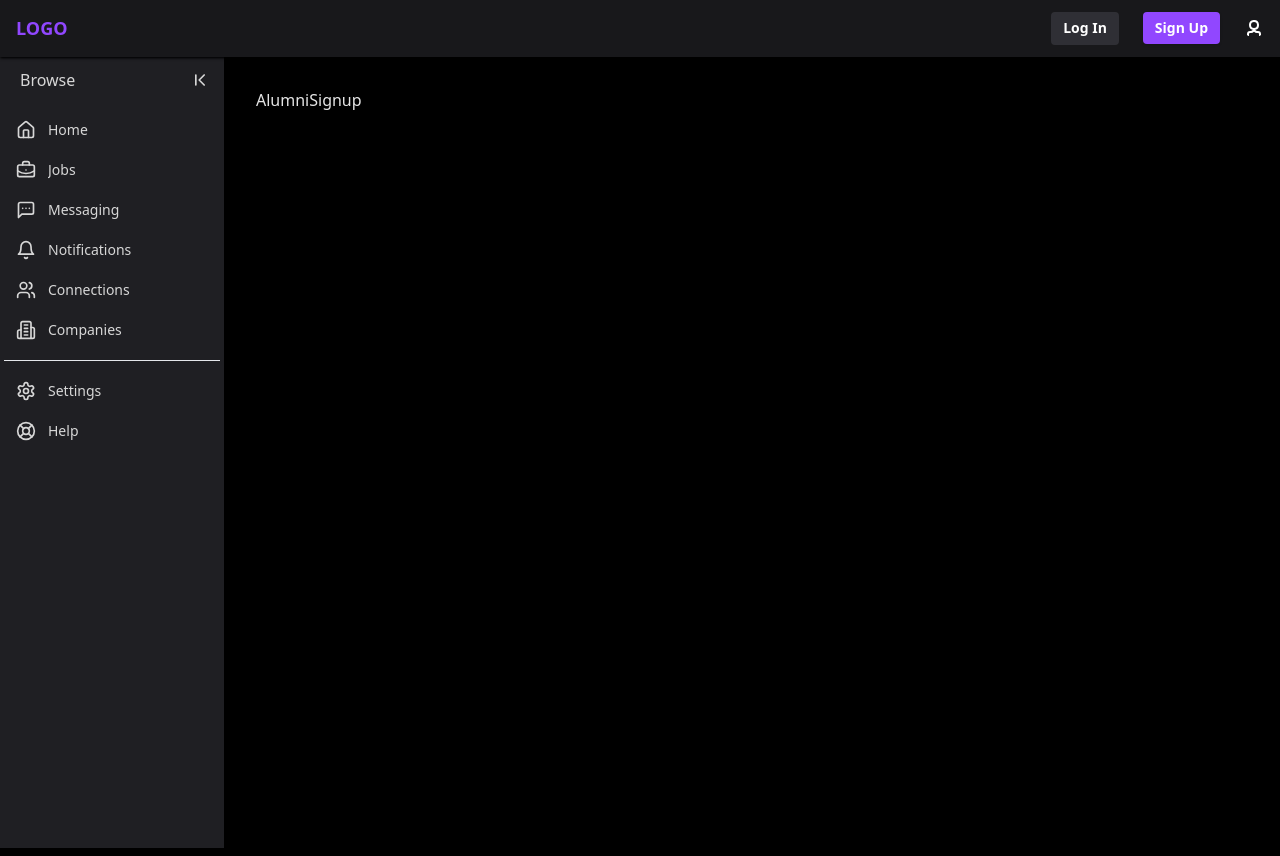
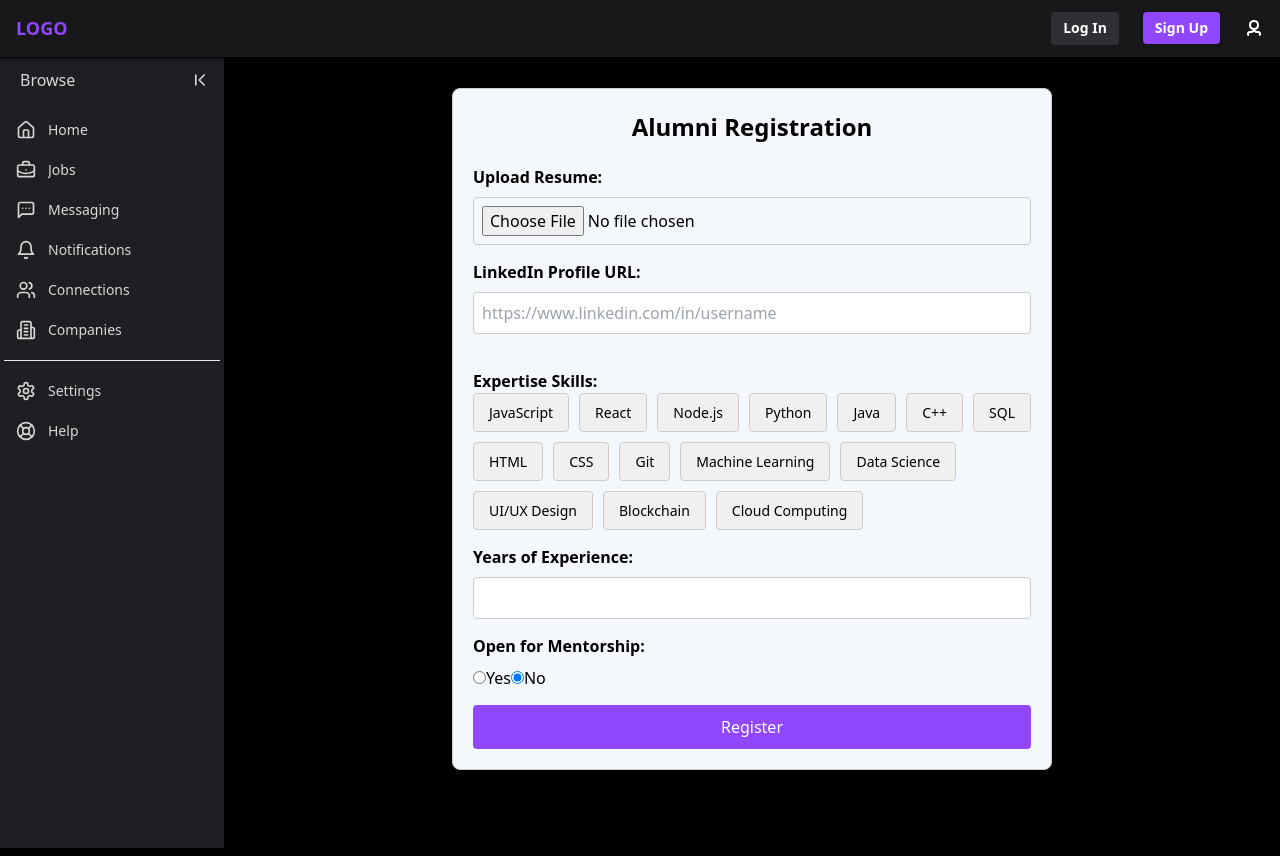
Before and after one commit to sujnankumar/hack-night, a React (Vite) app: page /signup/alumni in a window 1280 px wide. Built offline with nearby package versions, Linux system fonts and the light colour scheme.

Commit message:
added alumni regestration form

```diff
--- a/src/components/Auth/AlumniSignup.jsx
+++ b/src/components/Auth/AlumniSignup.jsx
@@ -1,6 +1,198 @@
+import React, { useState } from 'react';
+import styles from './AlumniSignup.module.css'; // Assuming you have a CSS module for styling
+
+// Sample skill options
+const skillsOptions = [
+  'JavaScript', 'React', 'Node.js', 'Python', 'Java', 'C++', 'SQL', 'HTML', 'CSS', 'Git', 'Machine Learning', 'Data Science', 'UI/UX Design', 'Blockchain', 'Cloud Computing'
+];
+
 const AlumniSignup = () => {
+  const [formData, setFormData] = useState({
+    resume: null,
+    linkedin: '',
+    selectedSkills: [],
+    experience: '',
+    openForMentorship: 'No', // Default is "No"
+  });
+
+  const [error, setError] = useState('');
+  const [success, setSuccess] = useState('');
+
+  const handleFileChange = (e) => {
+    setFormData({
+      ...formData,
+      resume: e.target.files[0],
+    });
+  };
+
+  const handleLinkedInChange = (e) => {
+    setFormData({
+      ...formData,
+      linkedin: e.target.value,
+    });
+  };
+
+  const handleSkillToggle = (skill) => {
+    setFormData((prevData) => {
+      const newSkills = prevData.selectedSkills.includes(skill)
+        ? prevData.selectedSkills.filter((s) => s !== skill)
+        : [...prevData.selectedSkills, skill];
+
+      return { ...prevData, selectedSkills: newSkills };
+    });
+  };
+
+  const handleExperienceChange = (e) => {
+    setFormData({
+      ...formData,
+      experience: e.target.value,
+    });
+  };
+
+  const handleMentorshipChange = (e) => {
+    setFormData({
+      ...formData,
+      openForMentorship: e.target.value,
+    });
+  };
+
+  const handleSubmit = (e) => {
+    e.preventDefault();
+
+    // Simple validation
+    if (!formData.resume) {
+      setError('Resume is required');
+      return;
+    }
+
+    if (!formData.linkedin) {
+      setError('LinkedIn profile URL is required');
+      return;
+    }
+
+    if (!/^https?:\/\/(?:www\.)?linkedin\.com\/in\/[a-zA-Z0-9-]+(?:\/|$)/.test(formData.linkedin)) {
+      setError('Please enter a valid LinkedIn URL');
+      return;
+    }
+
+    if (!formData.experience || isNaN(formData.experience) || formData.experience <= 0) {
+      setError('Please enter a valid number of years of experience');
+      return;
+    }
+
+    // Successful form submission
+    setError('');
+    setSuccess('Registration successful!');
+    console.log('Form data submitted:', formData);
+
+    // Reset form
+    setFormData({
+      resume: null,
+      linkedin: '',
+      selectedSkills: [],
+      experience: '',
+      openForMentorship: 'No',
+    });
+  };
+
   return (
-    <div>AlumniSignup</div>
-  )
-}
-export default AlumniSignup
+    <div className={styles.registrationForm}>
+      <h2 className={styles.heading}>Alumni Registration</h2>
+      {error && <p className={styles.error}>{error}</p>}
+      {success && <p className={styles.success}>{success}</p>}
+
+      <form onSubmit={handleSubmit} className={styles.form}>
+        {/* Resume Upload */}
+        <div className={styles.formGroup}>
+          <label className={styles.label} htmlFor="resume">Upload Resume:</label>
+          <input
+            type="file"
+            id="resume"
+            name="resume"
+            onChange={handleFileChange}
+            required
+            className={styles.input}
+          />
+        </div>
+
+        {/* LinkedIn Profile URL */}
+        <div className={styles.formGroup}>
+          <label className={styles.label} htmlFor="linkedin">LinkedIn Profile URL:</label>
+          <input
+            type="url"
+            id="linkedin"
+            name="linkedin"
+            value={formData.linkedin}
+            onChange={handleLinkedInChange}
+            required
+            placeholder="https://www.linkedin.com/in/username"
+            className={styles.input}
+          />
+        </div>
+
+        {/* Expertise Skills (Buttons) */}
+        <div className={styles.skillsSection}>
+          <label className={styles.label}>Expertise Skills:</label>
+          <div className={styles.skillsButtons}>
+            {skillsOptions.map((skill) => (
+              <button
+                key={skill}
+                type="button"
+                onClick={() => handleSkillToggle(skill)}
+                className={`${styles.skillButton} ${formData.selectedSkills.includes(skill) ? styles.selected : ''}`}
+              >
+                {skill}
+              </button>
+            ))}
+          </div>
+        </div>
+
+        {/* Experience Input */}
+        <div className={styles.formGroup}>
+          <label className={styles.label} htmlFor="experience">Years of Experience:</label>
+          <input
+            type="number"
+            id="experience"
+            name="experience"
+            value={formData.experience}
+            onChange={handleExperienceChange}
+            required
+            min="1"
+            className={styles.input}
+          />
+        </div>
+
+        {/* Open for Mentorship (Radio Buttons) */}
+        <div className={styles.formGroup}>
+          <label className={styles.label}>Open for Mentorship:</label>
+          <div>
+            <label>
+              <input
+                type="radio"
+                name="openForMentorship"
+                value="Yes"
+                checked={formData.openForMentorship === 'Yes'}
+                onChange={handleMentorshipChange}
+              />
+              Yes
+            </label>
+            <label>
+              <input
+                type="radio"
+                name="openForMentorship"
+                value="No"
+                checked={formData.openForMentorship === 'No'}
+                onChange={handleMentorshipChange}
+              />
+              No
+            </label>
+          </div>
+        </div>
+
+        <button type="submit" className={styles.submitButton}>Register</button>
+      </form>
+    </div>
+  );
+};
+
+export default AlumniSignup;
--- /dev/null
+++ b/src/components/Auth/AlumniSignup.module.css
@@ -0,0 +1,97 @@
+/* AlumniRegistration.module.css */
+
+.registrationForm {
+  max-width: 600px;
+  margin: 0 auto;
+  padding: 20px;
+  background-color: #f4f7fc;
+  border-radius: 8px;
+  border: 1px solid #ccc;
+  color: black;
+}
+
+.heading {
+  text-align: center;
+  margin-bottom: 20px;
+  font-size: 24px;
+  font-weight: bold;
+}
+
+.error {
+  color: red;
+  font-size: 14px;
+  margin-bottom: 10px;
+}
+
+.success {
+  color: green;
+  font-size: 14px;
+  margin-bottom: 10px;
+}
+
+.form {
+  display: flex;
+  flex-direction: column;
+  gap: 15px;
+}
+
+.formGroup {
+  display: flex;
+  flex-direction: column;
+}
+
+.label {
+  font-weight: bold;
+  margin-bottom: 8px;
+}
+
+.input {
+  padding: 8px;
+  border: 1px solid #ccc;
+  border-radius: 4px;
+  font-size: 16px;
+}
+
+.skillsSection {
+  margin-top: 20px;
+}
+
+.skillsButtons {
+  display: flex;
+  flex-wrap: wrap;
+  gap: 10px;
+}
+
+.skillButton {
+  padding: 8px 15px;
+  background-color: #f0f0f0;
+  border: 1px solid #ccc;
+  border-radius: 4px;
+  font-size: 14px;
+  cursor: pointer;
+  transition: background-color 0.2s;
+}
+
+.skillButton:hover {
+  background-color: #ddd;
+}
+
+.selected {
+  background-color: var(--purple);
+  color: white;
+}
+
+.submitButton {
+  padding: 10px;
+  background-color: var(--purple);
+  color: white;
+  border: none;
+  border-radius: 4px;
+  font-size: 16px;
+  cursor: pointer;
+  transition: background-color 0.3s;
+}
+
+.submitButton:hover {
+  background-color: var(--darkPurple);
+}
```
Also changed, not shown: 1 other file (tests, documents, lock files or other folders).
